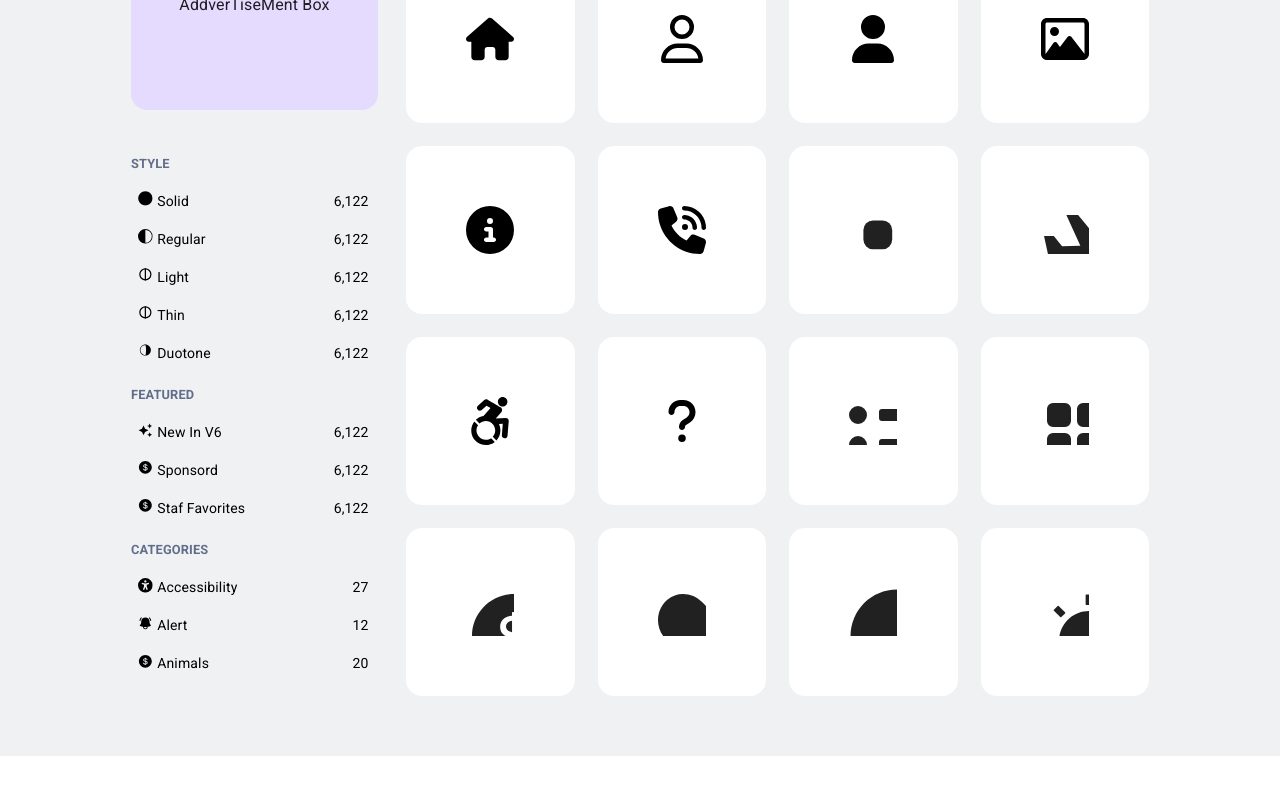
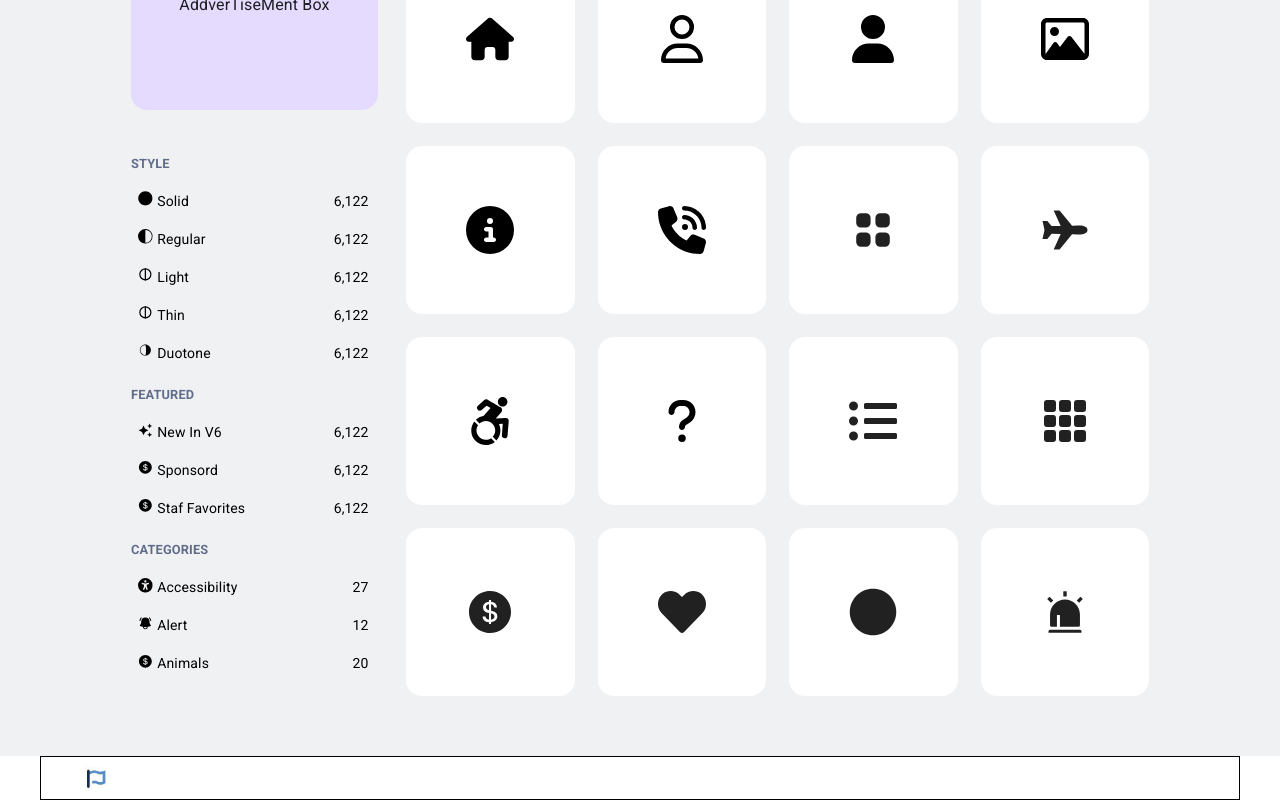
Before and after one commit to Alamin-Ahammed/font-awesome-searchpage-clone, a React (Vite) app: page / in a window 1280 px wide. Shown: the part 539-1339 px from the top of the page. Before the commit the page ends 1295 px from the top, so only its background shows below. Built offline with nearby package versions, Linux system fonts and the light colour scheme.

Commit message:
made reset context

```diff
--- a/src/App.jsx
+++ b/src/App.jsx
@@ -1,6 +1,7 @@
 import { Outlet } from "react-router-dom";
 import "./App.css";
 import Header from "./Sections/Header/Header";
+import Footer from "./Sections/Footer/Footer";
 
 function App() {
 
@@ -8,6 +9,7 @@ function App() {
     <>
       <Header />
       <Outlet />
+      <Footer />
     </>
   );
 }
--- a/src/Components/FilterTagButtonWithXIcon/FilterTagButtonWithXIcon.jsx
+++ b/src/Components/FilterTagButtonWithXIcon/FilterTagButtonWithXIcon.jsx
@@ -1,10 +1,29 @@
 import { Button, SvgIcon } from "@mui/material";
 import { RxCross2 } from "react-icons/rx";
+import { useFilterData } from "../../Context/FilterDataAndIconDataStorage";
 
-export default function FilterTagButtonWithXIcon({tagName}) {
+export default function FilterTagButtonWithXIcon({ tagName }) {
+  const {FilterDataAndIconData,setFilterDataAndIconData} = useFilterData();
+  const handleClick = () => {
+    // Creating a new object without the specified property to remove that
+    const updatedFilterData = Object.keys(FilterDataAndIconData).reduce(
+      (result, key) => {
+        if (key !== tagName) {
+          result[key] = FilterDataAndIconData[key];
+        }
+        return result;
+      },
+      {}
+    );
+
+    // Updating the state with the new object
+    setFilterDataAndIconData(updatedFilterData);
+  };
+
   return (
     <>
       <Button
+        onClick={handleClick}
         endIcon={
           <SvgIcon
             sx={{
--- a/src/Components/IconsDisplayinBox/IconsDisplayinBox.jsx
+++ b/src/Components/IconsDisplayinBox/IconsDisplayinBox.jsx
@@ -18,7 +18,7 @@ export default function IconsDisplayinBox({ icon }) {
         }}
       >
         {icon ? (
-          <SvgIcon sx={{ fontSize: "3rem" }}>{icon}</SvgIcon>
+          <SvgIcon sx={{ fontSize: "3rem", }}>{icon}</SvgIcon>
         ) : (
           <SvgIcon sx={{ fontSize: "3rem" }}>
             <svg xmlns="http://www.w3.org/2000/svg" viewBox="0 0 576 512">
--- /dev/null
+++ b/src/Components/NoIcons/NoIcons.jsx
@@ -0,0 +1,60 @@
+import { Box, Button, Typography } from "@mui/material";
+import { flex } from "../../styleObject";
+import { useFilterData } from "../../Context/FilterDataAndIconDataStorage";
+import { ResetAll } from "../../CustomHooks/useIsOutsideClicked/ResetAllFilter";
+import { useResetProvider } from "../../Context/ResetButton";
+
+export default function NoIcons() {
+  const { setFilterDataAndIconData } = useFilterData();
+  const { setIsContextResetClicked } =
+    useResetProvider();
+
+  const handleClick = () => {
+    setFilterDataAndIconData({});
+    setIsContextResetClicked(true)
+  };
+  return (
+    <Box
+      sx={{
+        ...flex,
+        flexDirection: "column",
+        bgcolor: "#fff",
+        p: "27px 36px",
+        textAlign: "center",
+      }}
+    >
+      <Typography
+        variant="h2"
+        sx={{ fontWeight: "600", fontFamily: "Arial,sans-serif" }}
+      >
+        🤔
+      </Typography>
+      <Typography
+        variant="h2"
+        sx={{ fontWeight: "600", fontFamily: "Arial,sans-serif" }}
+      >
+        No Icons Found
+      </Typography>
+      <Typography variant="body">
+        There are no icons that match your current filters. Try removing some of
+        them to get better results.
+      </Typography>
+      <Button
+        onClick={handleClick}
+        variant="outlined"
+        disableTouchRipple
+        sx={{
+          color: "#183153",
+          border: "2px solid #183153",
+          borderBottom: "5px solid #183153",
+          "&:hover": {
+            border: "2px solid #183153",
+            borderBottom: "5px solid #183153",
+          },
+        }}
+      >
+        Clear All Filters + Start Over
+      </Button>
+    </Box>
+  );
+}
--- /dev/null
+++ b/src/Context/ResetButton.jsx
@@ -0,0 +1,17 @@
+import { createContext, useContext, useState } from "react";
+
+const Reset = createContext();
+
+export const ResetAllProvider = ({ children }) => {
+  const [isContextResetClicked, setIsContextResetClicked] = useState(false);
+  return (
+    <Reset.Provider value={{ isContextResetClicked, setIsContextResetClicked }}>
+      {children}
+    </Reset.Provider>
+  );
+};
+
+export const useResetProvider = () => {
+  const { isContextResetClicked, setIsContextResetClicked } = useContext(Reset);
+  return { isContextResetClicked, setIsContextResetClicked };
+};
--- a/src/CustomHooks/useIsOutsideClicked/ResetAllFilter.jsx
+++ b/src/CustomHooks/useIsOutsideClicked/ResetAllFilter.jsx
@@ -1,11 +1,14 @@
 import { useEffect } from "react";
 import { useFilterData } from "../../Context/FilterDataAndIconDataStorage";
+import { useResetProvider } from "../../Context/ResetButton";
 
 export const ResetAll = (callback) => {
+  const { isContextResetClicked,setIsContextResetClicked } = useResetProvider();
   const { isResetClicked, setIsResetClicked } = useFilterData();
   // resetting all the filter in this page was clicked
   useEffect(() => {
     callback();
     setIsResetClicked(false);
-  }, [isResetClicked, setIsResetClicked]);
+    setIsContextResetClicked(false)
+  }, [isResetClicked, setIsResetClicked,isContextResetClicked,setIsContextResetClicked]);
 };
--- a/src/SVGData.jsx
+++ b/src/SVGData.jsx
@@ -47,14 +47,14 @@ export const SVGData = [
     },
     {
       name: 'grid',
-      icon: <HiViewGrid />,
+      icon: <HiViewGrid style={{fontSize: '1.5rem'}} />,
       solid: "solid",
       free: 'free',
       classic: 'classic',
     },
     {
       name: "plane",
-      icon: <IoAirplaneSharp />,
+      icon: <IoAirplaneSharp style={{fontSize: '1.5rem'}} />,
       sharp: "sharp",
       free: 'free',
       solid: 'solid',
@@ -75,20 +75,20 @@ export const SVGData = [
     },
     {
       name: "list",
-      icon: <FaListUl />,
+      icon: <FaListUl style={{fontSize: '1.5rem'}} />,
       regular: "regular",
       free: 'free',
       sponsor: 'sponsor'
     },
     {
       name: "grid3",
-      icon: <BsGrid3X3GapFill />,
+      icon: <BsGrid3X3GapFill style={{fontSize: '1.5rem'}} />,
       light: "light",
       brands: 'brands'
     },
     {
       name: "doller",
-      icon: <AiFillDollarCircle />,
+      icon: <AiFillDollarCircle style={{fontSize: '1.5rem'}}  />,
       brands: "brands",
       accessibillity: 'accessibillity',
       free: 'free',
@@ -97,12 +97,12 @@ export const SVGData = [
     },
     {
       name: "heart",
-      icon: <FaHeart />,
+      icon: <FaHeart style={{fontSize: '1.5rem'}} />,
       filter: "New in v6",
     },
     {
       name: "SVG14",
-      icon: <FaCircle />,
+      icon: <FaCircle style={{fontSize: '1.5rem'}} />,
       brands: "brands",
       accessibillity: 'accessibillity',
       free: 'free',
@@ -110,7 +110,7 @@ export const SVGData = [
     },
     {
       name: "grid",
-      icon: <AiFillAlert />,
+      icon: <AiFillAlert style={{fontSize: '1.5rem'}} />,
       alert: "alert",
       free: 'free',
       regular: 'regular',
--- a/src/Sections/DisplayIcons/DisplayIcons.jsx
+++ b/src/Sections/DisplayIcons/DisplayIcons.jsx
@@ -11,6 +11,7 @@ import { useFilterData } from "../../Context/FilterDataAndIconDataStorage";
 import FilterTagButtonWithXIcon from "../../Components/FilterTagButtonWithXIcon/FilterTagButtonWithXIcon";
 import useMediaQuery from "@mui/material/useMediaQuery";
 import { useAll_Icons_API } from "../../Context/All_Icons_API";
+import NoIcons from "../../Components/NoIcons/NoIcons";
 
 export default function DisplayIcons({ isFilterBoxOfDisplayCliked }) {
   const { AllIcons } = useAll_Icons_API();
@@ -167,9 +168,9 @@ export default function DisplayIcons({ isFilterBoxOfDisplayCliked }) {
                 width: "100%",
               }}
             >
-              {displayIcons.map((elem,index) => (
+              {displayIcons.length !== 0 ? displayIcons.map((elem,index) => (
                 <IconsDisplayinBox key={index+elem.name} icon={elem.icon} />
-              ))}
+              )) : <NoIcons />}
             </Box>
           </Box>
         </Box>
--- a/src/Sections/Footer/Footer.jsx
+++ b/src/Sections/Footer/Footer.jsx
@@ -0,0 +1,64 @@
+import { Box, Container, SvgIcon } from "@mui/material";
+import Logo from "../../assets/Logo/Logo.png";
+import Logowave from "../../assets/Logo/LogoWave.webp";
+import { useRef, useState } from "react";
+import { useIsOutsideClicked } from "../../CustomHooks/useIsOutsideClicked/useIsOutsideClicked";
+
+function Footer() {
+  const LogoBoxRef = useRef(null);
+  const [isLogoHovered, setIsLogoHovered] = useState(false);
+  const [isLogoClicked, setIsLogoClicked] = useState(false);
+  const handleMouseEnter = () => {
+    setIsLogoHovered(true);
+  };
+
+  const handleMouseLeave = () => {
+    setIsLogoHovered(false);
+  };
+  // here useIsOutsideClicked() hook checks if outside of this particular div is clicked by the user? if it is then hide it.
+  useIsOutsideClicked(LogoBoxRef, () => {
+    setIsLogoClicked(false);
+  });
+  return (
+    <>
+      <Container maxWidth="lg" sx={{ border: "1px solid black" }}>
+        <Box
+          ref={LogoBoxRef}
+          onMouseEnter={handleMouseEnter}
+          onMouseLeave={handleMouseLeave}
+          onClick={(e) => {
+            e.stopPropagation();
+            setIsLogoClicked(true);
+          }}
+          sx={{
+            width: "58px",
+            height: "42px",
+            display: "flex",
+            justifyContent: "center",
+            alignItems: "center",
+            ml: "2px",
+            border: "3px solid transparent",
+            borderRadius: "10px",
+            img: { width: "24px", height: "24px" },
+            border: isLogoClicked
+              ? "3px solid #74C0FC"
+              : "3px solid transparent",
+            cursor: "pointer",
+            "@media (max-width: 767px)": {
+              ml: 0,
+            },
+          }}
+        >
+          {isLogoHovered || isLogoClicked ? (
+            <img src={Logowave} alt="Wave Logo" />
+          ) : (
+            <img src={Logo} alt="Logo" />
+          )}
+        </Box>
+        <Box></Box>
+      </Container>
+    </>
+  );
+}
+
+export default Footer;
--- a/src/Sections/Header/Header.jsx
+++ b/src/Sections/Header/Header.jsx
@@ -11,8 +11,8 @@ import { RxCross2 } from "react-icons/rx";
 import { useIsOutsideClicked } from "../../CustomHooks/useIsOutsideClicked/useIsOutsideClicked";
 
 function Header() {
+  const [isLogOutHovered, setIsLogOutHovered] = useState(false);
   const [isLogoHovered, setIsLogoHovered] = useState(false);
-  const [isLogOutHovered, setIsLogOutHovered] = useState(false);
   const [isLogoClicked, setIsLogoClicked] = useState(false);
   const [IsShowHamburgarMenu, setIsShowHamburgarMenu] = useState(false);
   const LogoBoxRef = useRef(null);
--- a/src/index.css
+++ b/src/index.css
@@ -29,6 +29,7 @@
 .fadeIn {
     opacity: 1;
     animation: fadein 0.3s ease-in-out;
+    /* font-family:Arial, Helvetica, sans-serif; */
 }
 
 @keyframes fadein {
--- a/src/main.jsx
+++ b/src/main.jsx
@@ -11,10 +11,12 @@ import "@fontsource/roboto/700.css";
 import { FilterDataAndIconDataStorageProvider } from "./Context/FilterDataAndIconDataStorage.jsx";
 import { CssBaseline } from "@mui/material";
 import { All_Icons_API_Provider } from "./Context/All_Icons_API.jsx";
+import { ResetAllProvider } from "./Context/ResetButton.jsx";
 
 ReactDOM.createRoot(document.getElementById("root")).render(
   <React.StrictMode>
     <CssBaseline />
+    <ResetAllProvider>
       <FilterDataAndIconDataStorageProvider>
         <All_Icons_API_Provider>
           <RouterProvider router={router}>
@@ -22,5 +24,6 @@ ReactDOM.createRoot(document.getElementById("root")).render(
           </RouterProvider>
         </All_Icons_API_Provider>
       </FilterDataAndIconDataStorageProvider>
+    </ResetAllProvider>
   </React.StrictMode>
 );
```
Lines whose indentation alone changed are shown as unchanged.
